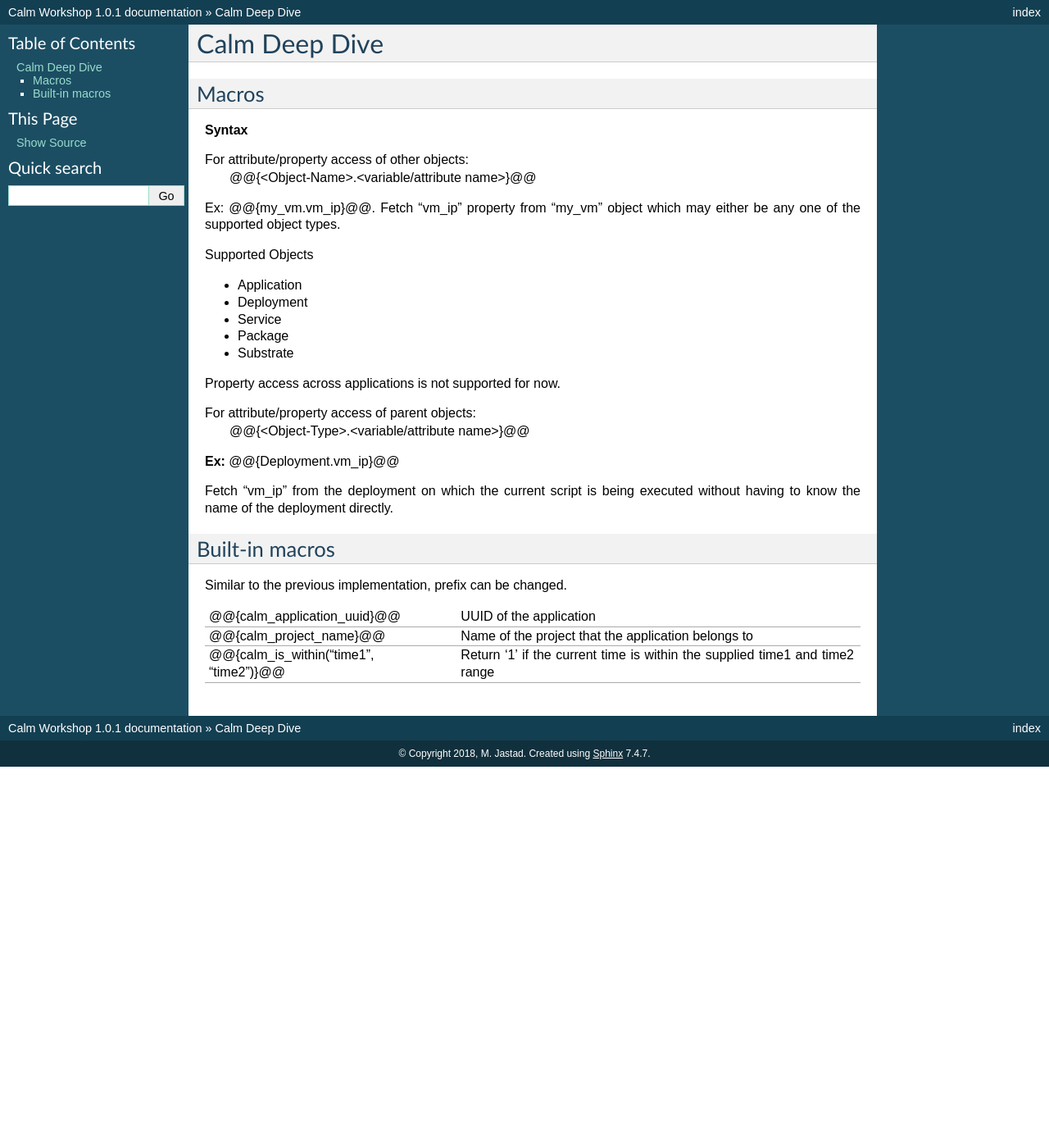
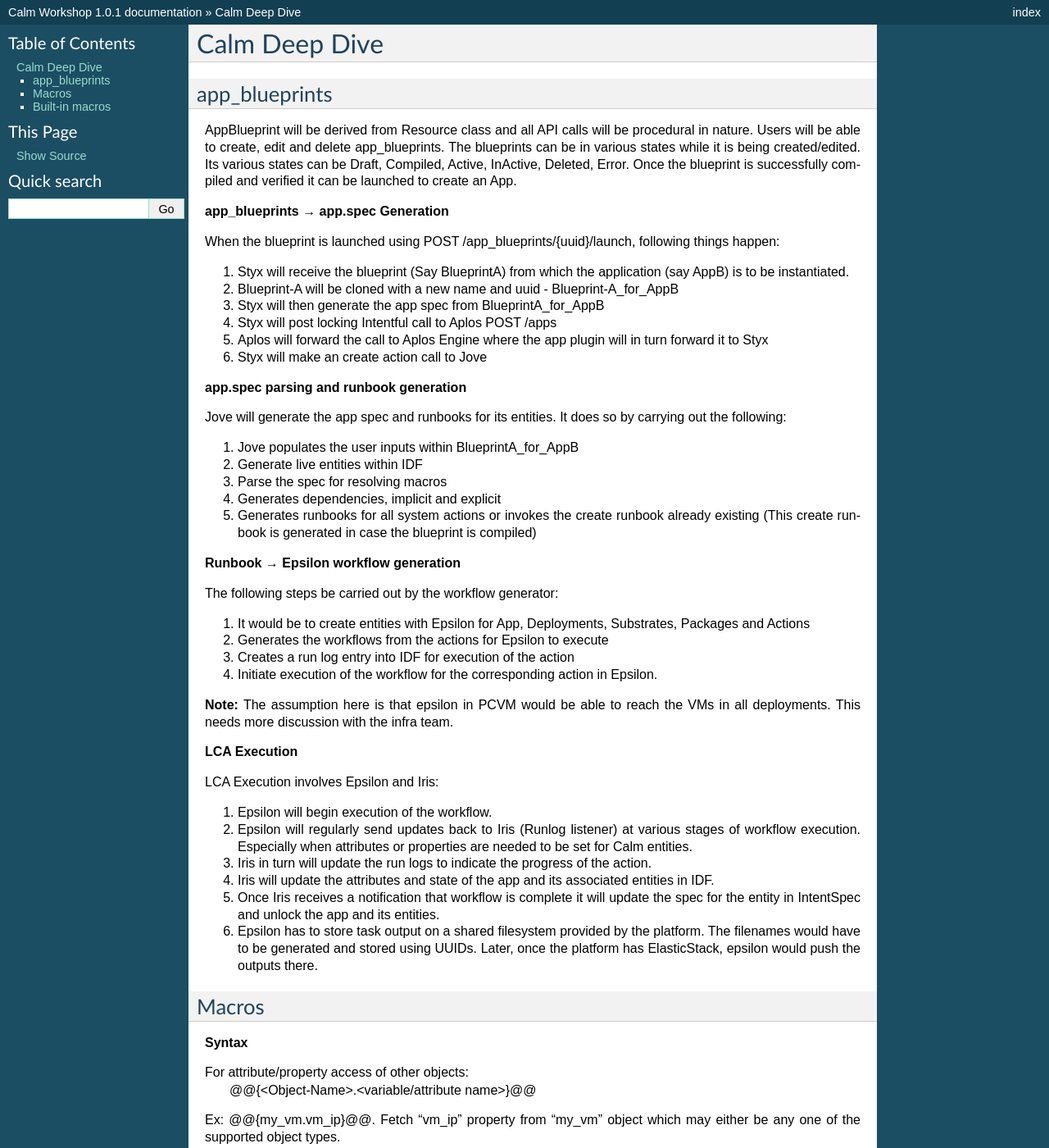
Before and after one commit to dawgfish/calm, a Sphinx documentation site: the page built from docs/nucalm/calm_workshop_nucalm_deepdive.rst, in a window 1280 px wide and 1400 px high. Shown: the whole window at 82% size. Built offline with Sphinx 7.4.7, drawn with Linux system fonts in a browser that asks for light colours; pages that are not in the unit, such as notebooks, are missing from menus.

Commit message:
Update calm_workshop_nucalm_deepdive.rst

```diff
--- a/docs/nucalm/calm_workshop_nucalm_deepdive.rst
+++ b/docs/nucalm/calm_workshop_nucalm_deepdive.rst
@@ -1,6 +1,73 @@
 ********************
 Calm Deep Dive
 ********************
+
+app_blueprints
+**************
+
+AppBlueprint will be derived from Resource class and all API calls will be procedural in nature.
+Users will be able to create, edit and delete app_blueprints. The blueprints can be in various states while it is being created/edited. Its various states can be Draft,  Compiled,  Active, InActive,  Deleted,  Error. Once the blueprint is successfully compiled and verified it can be launched to create an App.
+
+**app_blueprints → app.spec Generation**
+
+When the blueprint is launched using POST /app_blueprints/{uuid}/launch, following things happen:
+
+1. Styx will receive the blueprint (Say BlueprintA) from which the application (say AppB) is to be instantiated.
+
+2. Blueprint-A will be cloned with a new name and uuid - Blueprint-A_for_AppB
+
+3. Styx will then generate the app spec from BlueprintA_for_AppB
+
+4. Styx will post locking Intentful call to Aplos POST /apps
+
+5. Aplos will forward the call to Aplos Engine where the app plugin will in turn forward it to Styx
+
+6. Styx will make an create action call to Jove
+
+**app.spec parsing and runbook generation**
+
+Jove will generate the app spec and runbooks for its entities. It does so by carrying out the following:
+
+1. Jove populates the user inputs within BlueprintA_for_AppB
+
+2. Generate live entities within IDF
+
+3. Parse the spec for resolving macros
+
+4. Generates dependencies, implicit and explicit
+
+5. Generates runbooks for all system actions or invokes the create runbook already existing (This create runbook is generated in case the blueprint is compiled)
+
+**Runbook → Epsilon workflow generation**
+
+The following steps be carried out by the workflow generator:
+
+1. It would be to create entities with Epsilon for App, Deployments, Substrates, Packages and Actions
+
+2. Generates the workflows from the actions for Epsilon to execute
+
+3. Creates a run log entry into IDF for execution of the action
+
+4. Initiate execution of the workflow for the corresponding action in Epsilon.
+
+**Note:** The assumption here is that epsilon in PCVM would be able to reach the VMs in all deployments. This needs more discussion with the infra team.
+
+**LCA Execution**
+
+LCA Execution involves Epsilon and Iris:
+
+1. Epsilon will begin execution of the workflow.
+
+2. Epsilon will regularly send updates back to Iris (Runlog listener) at various stages of workflow execution. Especially when attributes or properties are needed to be set for Calm entities.
+
+3. Iris in turn will update the run logs to indicate the progress of the action.
+
+4. Iris will update the attributes and state of the app and its associated entities in IDF.
+
+5. Once Iris receives a notification that workflow is complete it will update the spec for the entity in IntentSpec and unlock the app and its entities.
+
+6. Epsilon has to store task output on a shared filesystem provided by the platform. The filenames would have to be generated and stored using UUIDs. Later, once the platform has ElasticStack, epsilon would push the outputs there.
+
 
 Macros
 ******
@@ -22,10 +89,6 @@
 
 Property access across applications is not supported for now.
 
-For attribute/property access of parent objects:
-                 @@{<Object-Type>.<variable/attribute name>}@@
-
-
 **Ex:** @@{Deployment.vm_ip}@@
 
 Fetch “vm_ip” from the deployment on which the current script is being executed without having to know the name of the deployment directly.
@@ -42,4 +105,5 @@
 +------------------------------------------+--------------------------------------------------------+
 | @@{calm_is_within("time1", "time2")}@@   | Return '1' if the current time is within the supplied  |
 |                                          | time1 and time2 range                                  |
+|                                          |                                                        |
 +------------------------------------------+--------------------------------------------------------+
```
